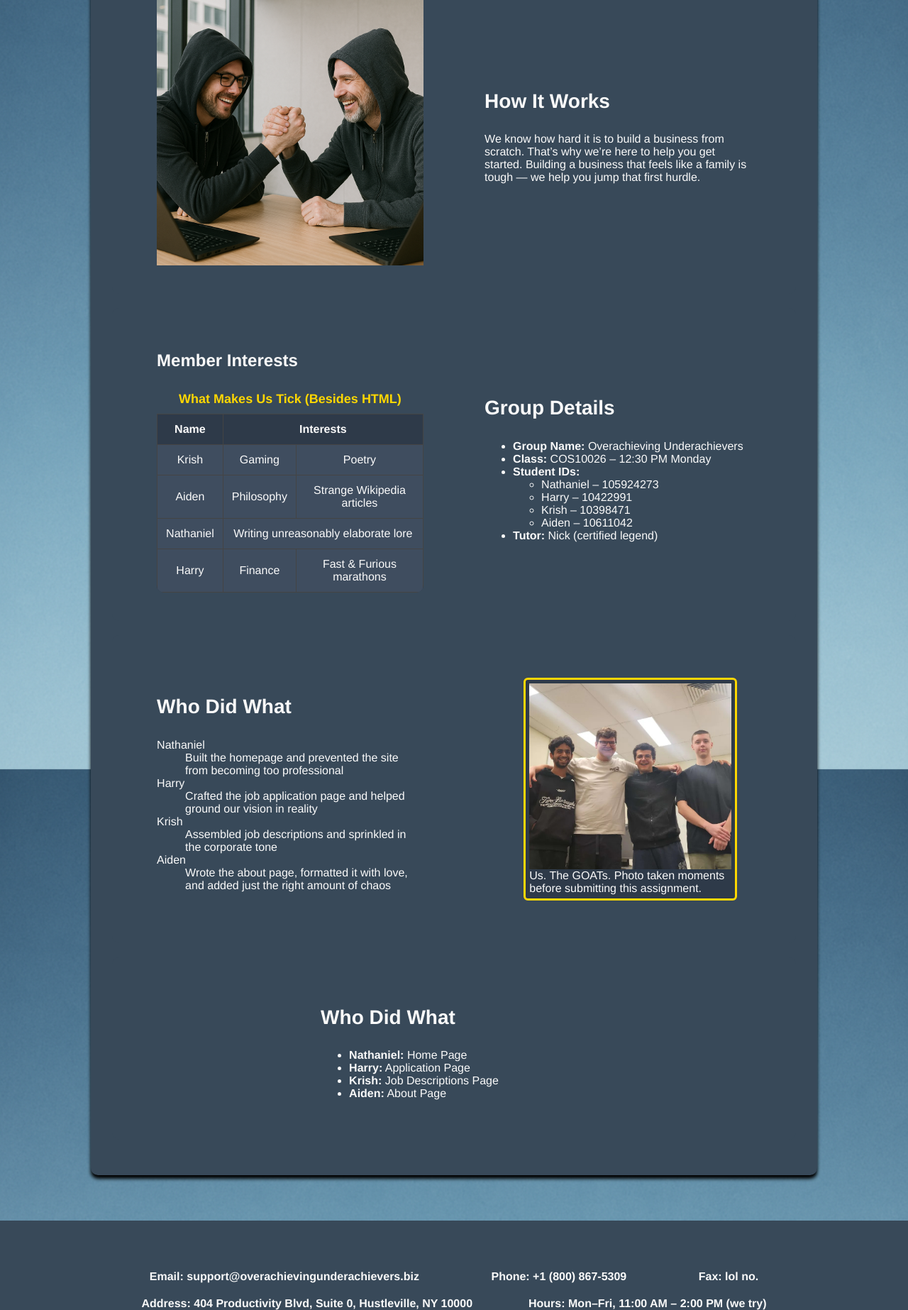
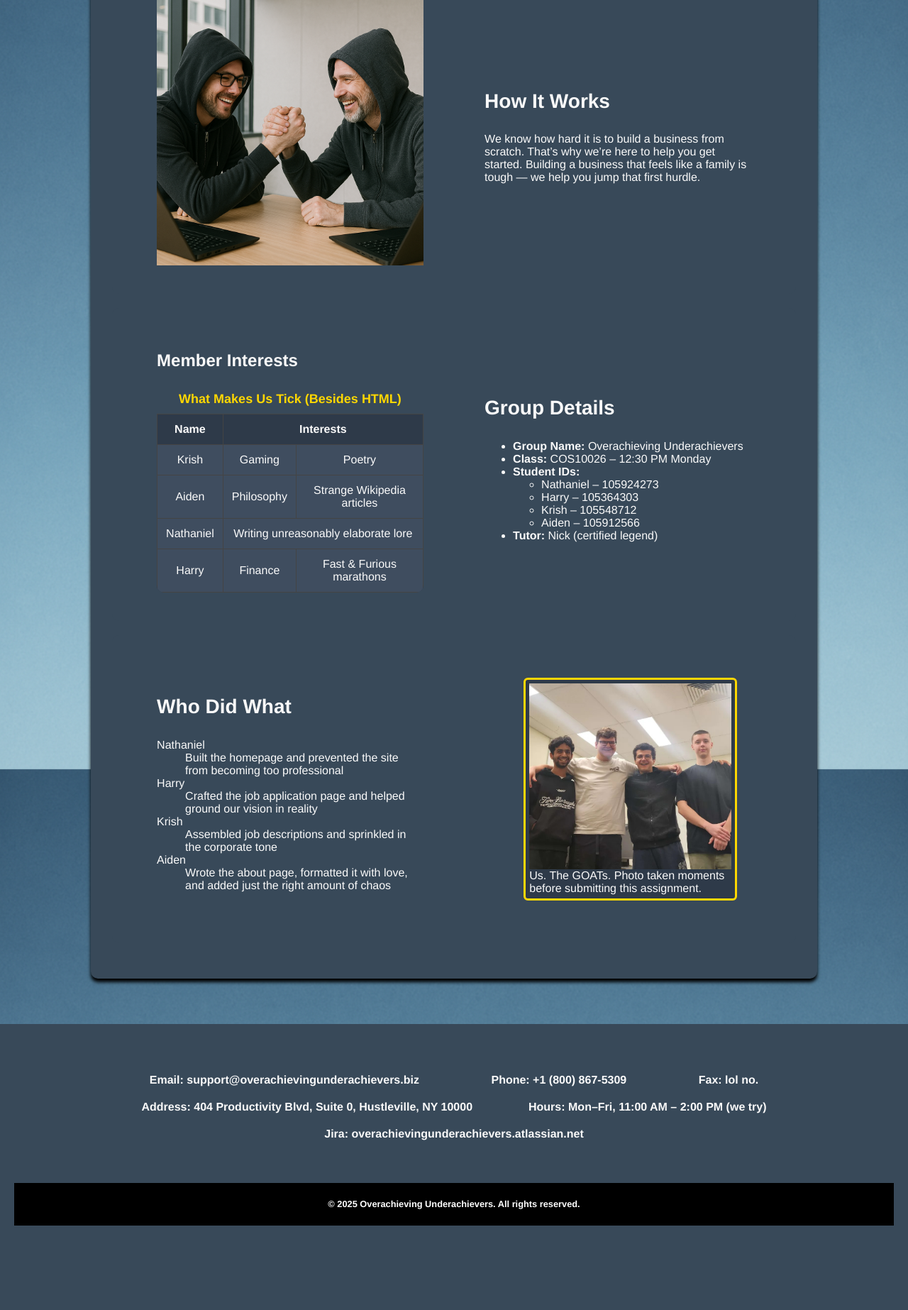
Before and after one commit to OverachievingUnderachievers/OverachievingUnderachievers_Part1, a PHP site: page /about.html in a window 1280 px wide. Shown: the part 1476-3322 px from the top of the page at 71% size. After the commit the page ends 3203 px from the top, so only its background shows below. Run offline with PHP 8.4, Linux system fonts and the light colour scheme.

Commit message:
comments and small duplicate removal

```diff
--- a/Styles/styles.css
+++ b/Styles/styles.css
@@ -8,6 +8,8 @@
     font-family: Helvetica, sans-serif;
     color: #fafafa;
 }
+
+/* background stuff*/
 
 body {
     margin: 0px;
@@ -32,7 +34,7 @@ header {
     z-index: 12;
 }
 
-header img {
+header img { /*image auto fit thing*/
     max-width: 50px;
     height: auto;
     margin-right: 20px;
@@ -102,7 +104,7 @@ h1 {
     color: #fafafa;
 }
 
-#CorperateGarbage {
+#CorperateGarbage { /*an image*/
     width: 100%;
     border-bottom: #384959 5px solid;
 }
@@ -187,14 +189,14 @@ aside img {
     border-radius: 5px;
 }
 
-.BigRedButton:hover {
+.BigRedButton:hover { /* button part 2*/
     background-color: #FFD700;
     color: #0b2e33;
     transition: 0.15s ease-in;
     cursor: pointer;
 }
 
-.ButtonHolder {
+.ButtonHolder { /*Button part 3?!?*/
     text-align: center;
     margin: 40px 0;
 }
--- a/about.html
+++ b/about.html
@@ -1,7 +1,7 @@
 <!DOCTYPE html>
 <html lang="en">
 <head>
-    <meta charset="UTF-8">
+    <meta charset="UTF-8"> <!--meta data and stuff-->
     <meta name="viewport" content="width=device-width, initial-scale=1">
     <meta name="description" content="About The Overachieving Underachievers">
     <meta name="keywords" content="HTML, Swinburne, Assignment, Business & Marketing Services">
@@ -16,7 +16,7 @@
             <a class="NonActive">OVERACHIEVING UNDERACHIEVERS</a>
             <a href="index.html">Home</a>
             <a href="plans.html">Plans</a>
-            <a class="Current">About</a>
+            <a class="Current">About</a> <!--that's me-->
         </nav>
         <nav class="NavRight">
             <a class="NonActive">Carrers:</a>
@@ -29,7 +29,7 @@
         <section>
             <div class="LeftAlignDiv">
                 <h1>Our Story</h1>
-                <p class="Tagline">How we made your success</p>
+                <p class="Tagline">How we made your success</p> <!--corporate jargin just to fill up the page but also contains ours and our tutors names-->
                 <p>
                     The Overachieving Underachievers started as a school project by our founders Nathaniel Kiremitciyan, Harry Webb, Krish Sheemar and Aiden Stott. But it quickly grew into something more — thanks to our tutor Nick.
                 </p>
@@ -37,17 +37,17 @@
                     At Overachieving Underachievers, we craft an environment that allows you to excel — whether it’s school, your job, or anything else. We tailor the experience just for you.
                 </p>
             </div>
-            <div class="RightAlignDiv">
-                <img src="images/OurTeam.webp" alt="Our Team">
+            <div class="RightAlignDiv"> <!--one of many images-->
+                <img src="images/OurTeam.webp" alt="Our Team"> <!--this one is actually "borrowed" from the chatgpt about page-->
             </div>
         </section>
 
         <section>
-            <div class="LeftAlignDiv">
-                <img src="images/johntalkvalta.png" alt="John Talks Value">
+            <div class="LeftAlignDiv"> <!--another image-->
+                <img src="images/johntalkvalta.png" alt="John Talks Value"> <!--chatgpt made this one again generate me an image of 2 people sitting and talking in a corporate style-->
             </div>
             <div class="RightAlignDiv">
-                <h1>Our Mission</h1>
+                <h1>Our Mission</h1> <!--this one doesn't actually contain any improtant info-->
                 <p>
                     We believe not all work is created equally. Some tasks — like writing lazy, contrived website paragraphs — are just busywork. We handle that for you so you can focus on what really matters.
                 </p>
@@ -56,19 +56,19 @@
 
         <section>
             <div class="LeftAlignDiv">
-                <h1>Our Values</h1>
+                <h1>Our Values</h1> <!--just more stuff really-->
                 <p>
-                    We believe not just in growing bigger, but growing better. True success aligns your business goals with your customers' success. Win-win!
+                    We believe not just in growing bigger, but growing better. True success aligns your business goals with your customers'
                 </p>
             </div>
-            <div class="RightAlignDiv">
-                <img src="images/CorprateTeam.png" alt="Corporate Team">
+            <div class="RightAlignDiv"> <!--I LOVE IMAGES-->
+                <img src="images/CorprateTeam.png" alt="Corporate Team"> <!--generated by chatgpt the prompt for this one is make a corporate style image of a group of people smiling and working together-->
             </div>
         </section>
 
         <section>
-            <div class="LeftAlignDiv">
-                <img src="images/HackingIntoTheMainframe.png" alt="Hacking the Mainframe">
+            <div class="LeftAlignDiv"> <!--yea there's a few images-->
+                <img src="images/HackingIntoTheMainframe.png" alt="Hacking the Mainframe"> <!--generated by chatGpt prompt is make 2 hackers fighting in a battle of wits in a coporate style but make them happy about it-->
             </div>
             <div class="RightAlignDiv">
                 <h1>How It Works</h1>
@@ -116,7 +116,7 @@
                   </div>
             </div>
             <!--End of ChatGPT-->
-            <div class="RightAlignDiv">
+            <div class="RightAlignDiv"> <!--student info and stuff-->
                 <h1>Group Details</h1>
                 <ul>
                   <li><strong>Group Name:</strong> Overachieving Underachievers</li>
@@ -125,19 +125,19 @@
                     <strong>Student IDs:</strong>
                     <ul>
                       <li>Nathaniel – 105924273</li>
-                      <li>Harry – 10422991</li>
-                      <li>Krish – 10398471</li>
-                      <li>Aiden – 10611042</li>
+                      <li>Harry – 105364303</li>
+                      <li>Krish – 105548712</li>
+                      <li>Aiden – 105912566</li>
                     </ul>
                   </li>
-                  <li><strong>Tutor:</strong> Nick (certified legend)</li>
+                  <li><strong>Tutor:</strong> Nick (certified legend)</li> <!--refrencing nick again-->
                 </ul>
               </div>
           </section>
 
           <section>
             <div class="LeftAlignDiv">
-              <h1>Who Did What</h1>
+              <h1>Who Did What</h1> <!--look a little to the left-->
               <dl>
                 <dt>Nathaniel</dt>
                 <dd>Built the homepage and prevented the site from becoming too professional</dd>
@@ -151,27 +151,15 @@
             </div>
             <div class="RightAlignDiv">
               <figure>
-                <img src="images/TheGoats.jpg" alt="Group Photo" style="max-width: 100%;">
+                <img src="images/TheGoats.jpg" alt="Group Photo" style="max-width: 100%;"> <!--Hey that's us!-->
                 <figcaption>Us. The GOATs. Photo taken moments before submitting this assignment.</figcaption>
               </figure>
             </div>
           </section>
-
-        <section>
-            <div class="LeftAlignDiv">
-                <h1>Who Did What</h1>
-                <ul>
-                    <li><strong>Nathaniel:</strong> Home Page</li>
-                    <li><strong>Harry:</strong> Application Page</li>
-                    <li><strong>Krish:</strong> Job Descriptions Page</li>
-                    <li><strong>Aiden:</strong> About Page</li>
-                </ul>
-            </div>
-        </section>
     </article>
 
     <footer>
-        <div class="ContactInfo">
+        <div class="ContactInfo"> <!--how to get in touch-->
             <div><strong>Email:</strong><a class="Link" href="mailto:support@overachievingunderachievers.biz"> support@overachievingunderachievers.biz</a></div>
             <div><strong>Phone:</strong> +1 (800) 867-5309</div>
             <div><strong>Fax:</strong> lol no.</div>
```
